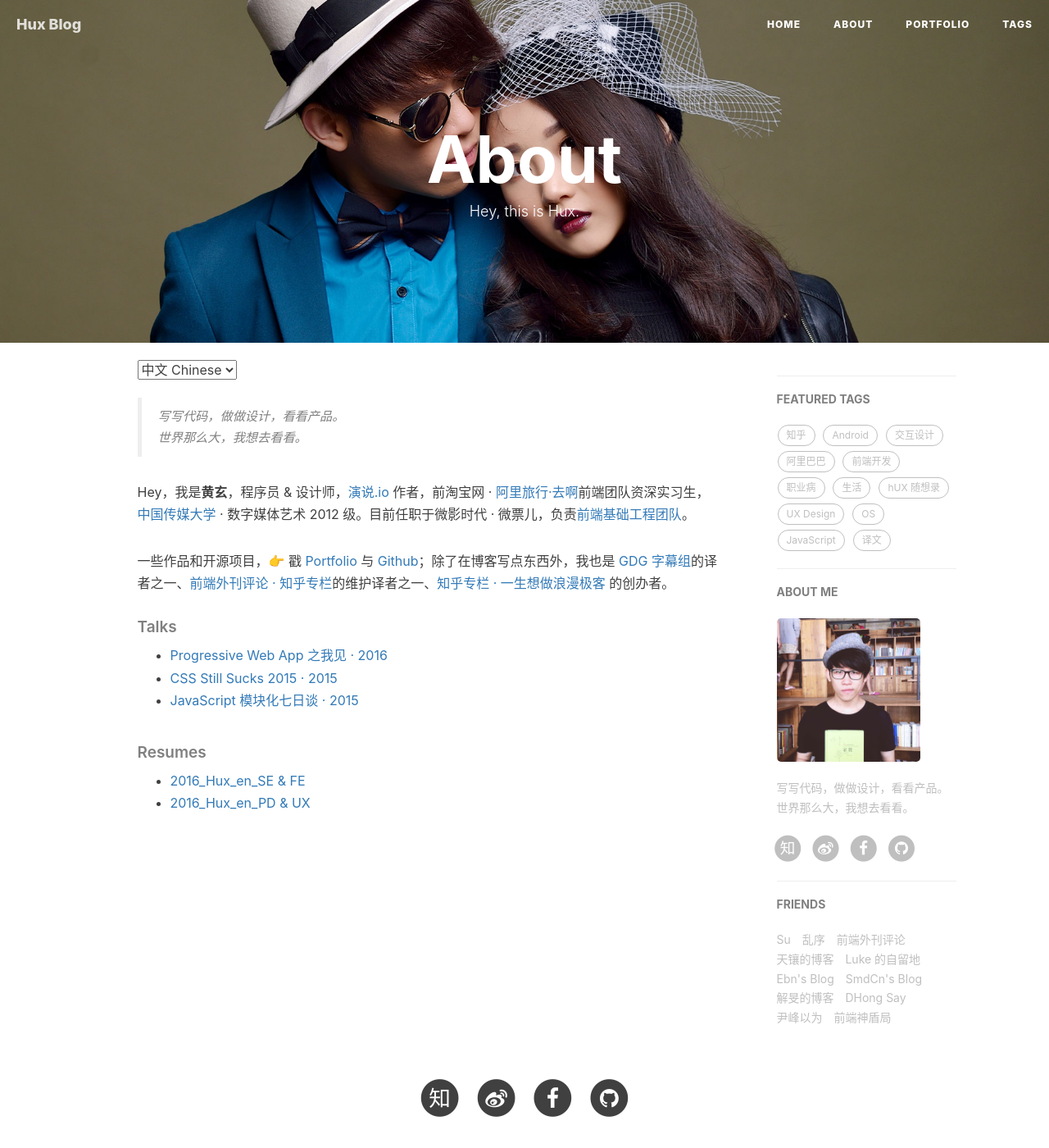
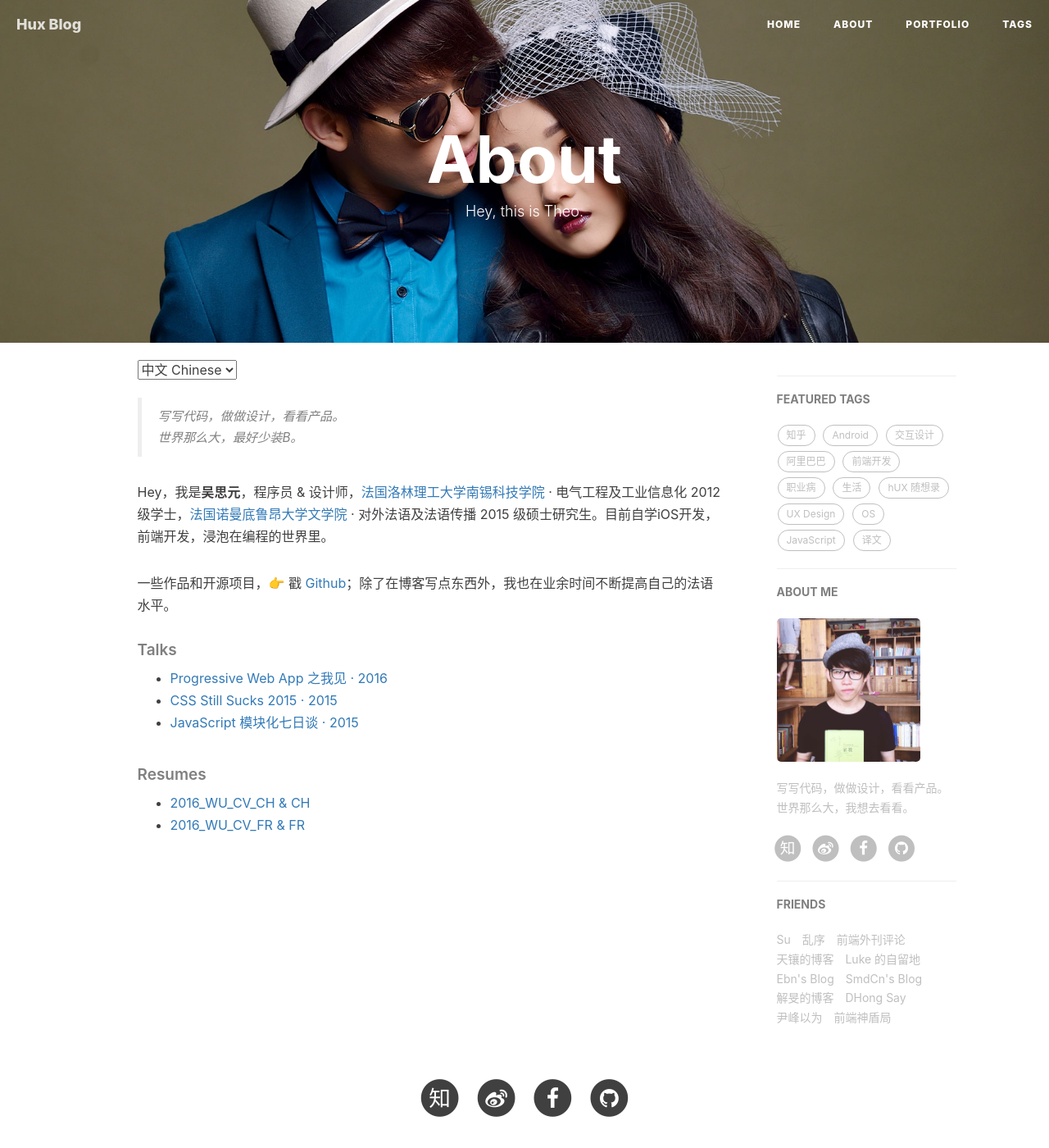
Before and after one commit to theowu/theowu.github.io, a Jekyll site: the page built from about.html, in a window 1280 px wide and 1400 px high. Shown: the whole window at 82% size. Built offline with Jekyll 4.4.1, drawn with Linux system fonts in a browser that asks for light colours; nearby versions of some CDN libraries; comment, search, counter and statistics services are not loaded.

Commit message:
modify about.html and index.html contents

```diff
--- a/about.html
+++ b/about.html
@@ -1,7 +1,7 @@
 ---
 layout: page
 title: "About"
-description: "Hey, this is Hux."
+description: "Hey, this is Theo."
 header-img: "img/about-bg.jpg"
 ---
 
@@ -16,11 +16,11 @@ header-img: "img/about-bg.jpg"
 
     <!--copied from markdown -->
     <blockquote><p>写写代码，做做设计，看看产品。<br>
-    世界那么大，我想去看看。</p></blockquote>
+    世界那么大，最好少装B。</p></blockquote>
 
-    <p>Hey，我是<strong>黄玄</strong>，程序员 &amp; 设计师，<a href="http://https://zhuanlan.zhihu.com/p/21280918">演说.io</a> 作者，前淘宝网 · <a href="http://alitrip.com">阿里旅行·去啊</a>前端团队资深实习生，<a href="http://by.cuc.edu.cn/">中国传媒大学</a> · 数字媒体艺术 2012 级。目前任职于微影时代 · 微票儿，负责<a href="http://wepiaoFEI.github.io">前端基础工程团队</a>。</p>
+    <p>Hey，我是<strong>吴思元</strong>，程序员 &amp; 设计师，<a href="http://iutnb.univ-lorraine.fr/">法国洛林理工大学南锡科技学院</a> · 电气工程及工业信息化 2012 级学士，<a href="http://www.univ-rouen.fr/">法国诺曼底鲁昂大学文学院</a> · 对外法语及法语传播 2015 级硕士研究生。目前自学iOS开发，前端开发，浸泡在编程的世界里。</p>
 
-    <p>一些作品和开源项目，👉 戳 <a href="/portfolio">Portfolio</a> 与 <a href="http://github.com/huxpro">Github</a>；除了在博客写点东西外，我也是 <a href="http://www.gfansub.com/">GDG 字幕组</a>的译者之一、<a href="http://zhuanlan.zhihu.com/FrontendMagazine">前端外刊评论 · 知乎专栏</a>的维护译者之一、<a href="http://zhuanlan.zhihu.com/huxblog">知乎专栏 · 一生想做浪漫极客</a> 的创办者。</p>
+    <p>一些作品和开源项目，👉 戳 <a href="https://github.com/theowu">Github</a>；除了在博客写点东西外，我也在业余时间不断提高自己的法语水平。</p>
 
     <h5>Talks</h5>
 
@@ -33,8 +33,8 @@ header-img: "img/about-bg.jpg"
     <h5>Resumes</h5>
 
     <ul>
-    <li><a href="/attach/2016_Hux_en_SE.pdf">2016_Hux_en_SE &amp; FE</a></li>
-    <li><a href="attach/2016_Hux_en_PD.pdf">2016_Hux_en_PD &amp; UX</a></li>
+    <li><a href="/attach/2016_WU_CV_CH.pdf">2016_WU_CV_CH &amp; CH</a></li>
+    <li><a href="/attach/2016_WU_CV_FR.pdf">2016_WU_CV_FR &amp; FR</a></li>
     </ul>
 
 </div>
@@ -44,11 +44,9 @@ header-img: "img/about-bg.jpg"
     <blockquote><p>Yet another Frontend Engineer. <br>
     Yet another Lifelong Designer.</p></blockquote>
 
-    <p>Hi, Here is <strong>Huang Xuan(黄玄)</strong>，you can call me nickname <strong>Hux</strong>. I'm engineer &amp; designer who is loving to build software such as <a href="http://yanshuo.io">Yanshuo.io</a> and more (<a href="/portfolio">Portfolio 👉 </a> and <a href="http://github.com/huxpro">Github 👉 </a>). I studied Digital Media Art at <a href="https://en.wikipedia.org/wiki/Communication_University_of_China">Communication University of China</a> class of 2016.</p>
+    <p>Hi there, my name is <strong>WU Siyuan(吴思元)</strong>，you can call me <strong>Theo</strong>. I'm amater engineer &amp; designer who loves building softwares. Here is my github repo 👉 <a href="http://github.com/theowu">Github 👉 </a>). I studied electronic and software engineering at <a href="http://iutnb.univ-lorraine.fr/">Institut of Technology of Lorrain University</a> in Nancy,France in 2012, and graduatted from <a href="http://www.univ-rouen.fr/">Rouen University</a> with a "Teaching French as a foreign language" Master degree.</p>
 
-    <p>As a engineer, I work at Wepiao (<a href="https://www.crunchbase.com/organization/wepiao#/entity">see CrunchBase</a>) as the dev lead of Front-End Infrastructure Team currently, and <a href="https://www.alitrip.com/">Alibaba Trip</a> as Intern for one year previously. As a designer, I am ever offered as UI/UX Designer Intern by Alibaba, Microsoft etc.</p>
-
-    <p>More than a blogger, I'm also translator at <a href="http://www.gfansub.com/">GDG China Subtitle Team</a>, maintainer at <a href="http://zhuanlan.zhihu.com/FrontendMagazine">Frontend Magazine</a> and owner of <a href="http://zhuanlan.zhihu.com/huxblog">Lifelong Romantic Geek</a>.</p>
+    <p>More than a blogger, I also learn and practice french everyday</a>.</p>
 
     <h5>Talks</h5>
 
@@ -61,8 +59,8 @@ header-img: "img/about-bg.jpg"
     <h5>Resumes</h5>
 
     <ul>
-    <li><a href="/attach/2016_Hux_en_SE.pdf">2016_Hux_en_SE &amp; FE</a></li>
-    <li><a href="attach/2016_Hux_en_PD.pdf">2016_Hux_en_PD &amp; UX</a></li>
+    <li><a href="/attach/2016_WU_CV_CH.pdf">2016_WU_CV_CH &amp; CH</a></li>
+    <li><a href="/attach/2016_WU_CV_FR.pdf">2016_WU_CV_FR &amp; FR</a></li>
     </ul>
 </div>
 
--- a/index.html
+++ b/index.html
@@ -1,6 +1,6 @@
 ---
 layout: page
-description: "一生想做浪漫极客"
+description: "我眼中的风景永远不会改变"
 ---
 
 {% for post in paginator.posts %}
```
Also changed, not shown: 2 other files.
